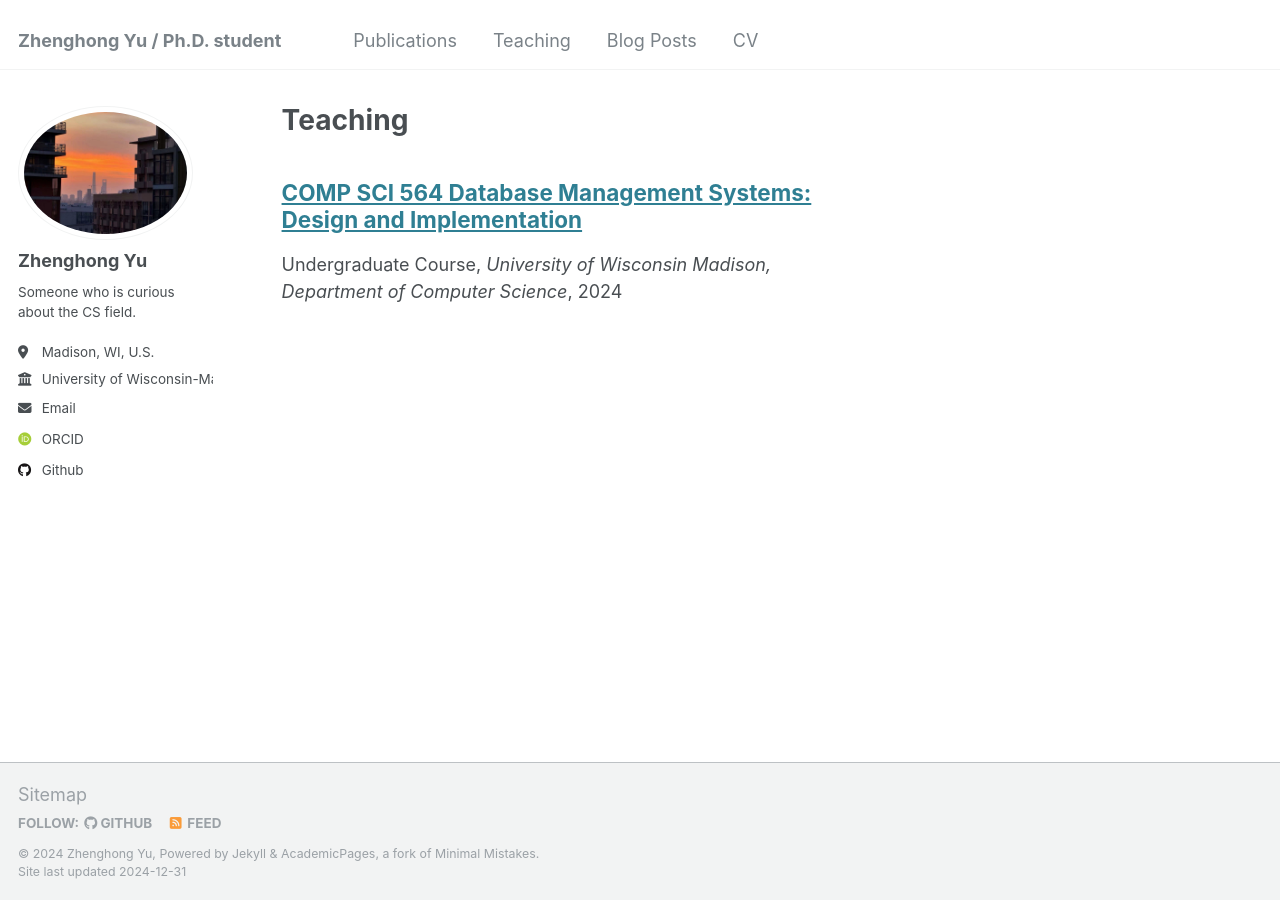
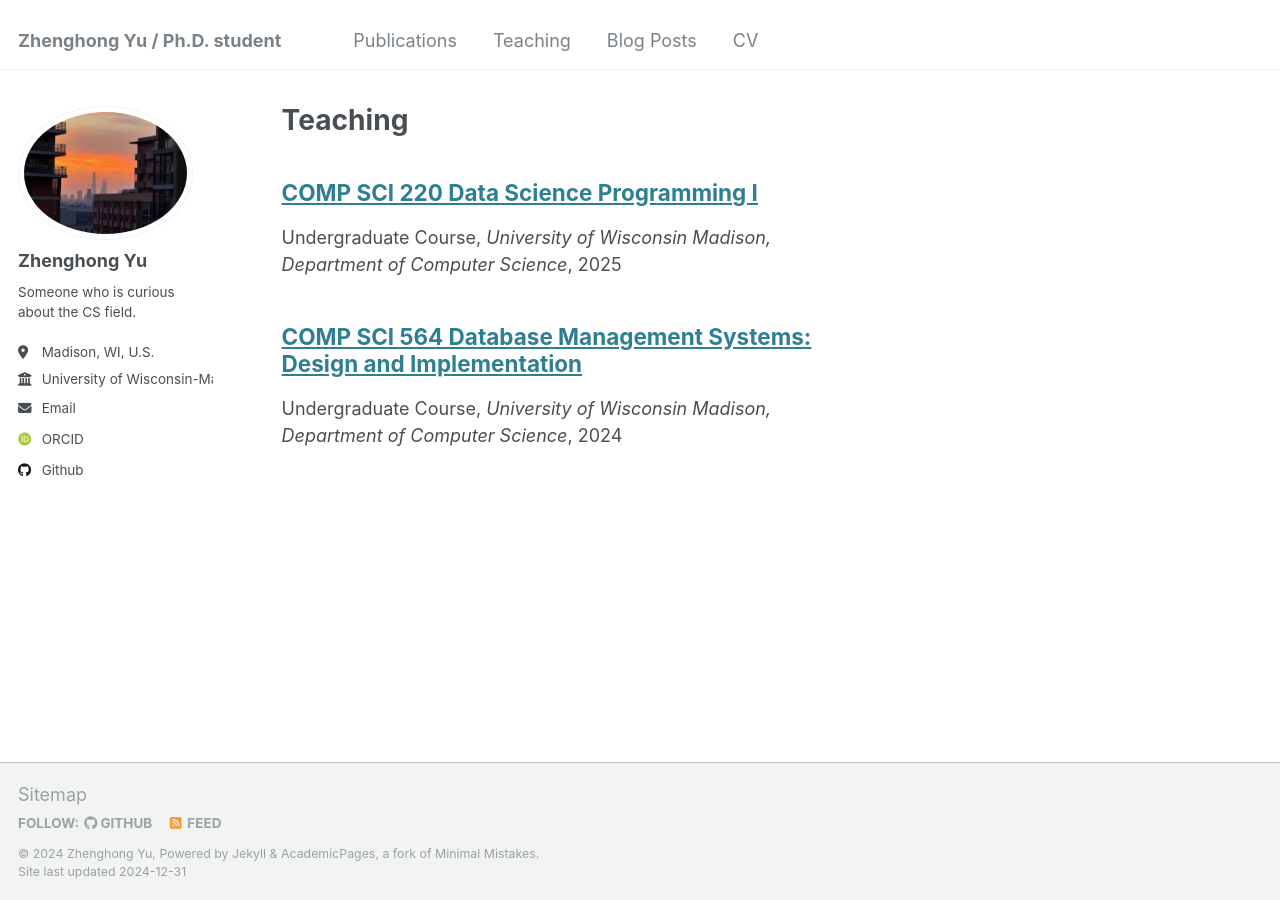
Before and after one commit to HarukiMoriarty/HarukiMoriarty.github.io, a Jekyll site: the page built from _pages/teaching.html, in a window 1280 px wide. Built offline with Jekyll 4.4.1, drawn with Linux system fonts in a browser that asks for light colours; some web fonts are replaced.

Commit message:
feat(teaching): cs220ta

```diff
--- /dev/null
+++ b/_teaching/2025-spring-teaching.md
@@ -0,0 +1,9 @@
+---
+title: "COMP SCI 220 Data Science Programming I"
+collection: Teaching Assistant
+type: "Undergraduate Course"
+permalink: /teaching/2025-spring-teaching
+venue: "University of Wisconsin Madison, Department of Computer Science"
+date: 2025-01-19
+location: "Madison, United States"
+---
```
Also changed, not shown: _teaching/2024-autumn-teaching.md (renamed from _teaching/2014-spring-teaching-1.md, +1 -1 lines).
